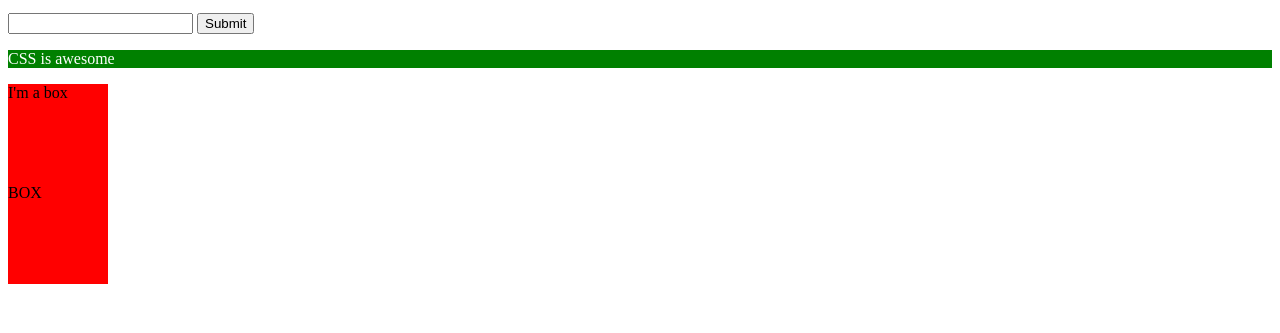
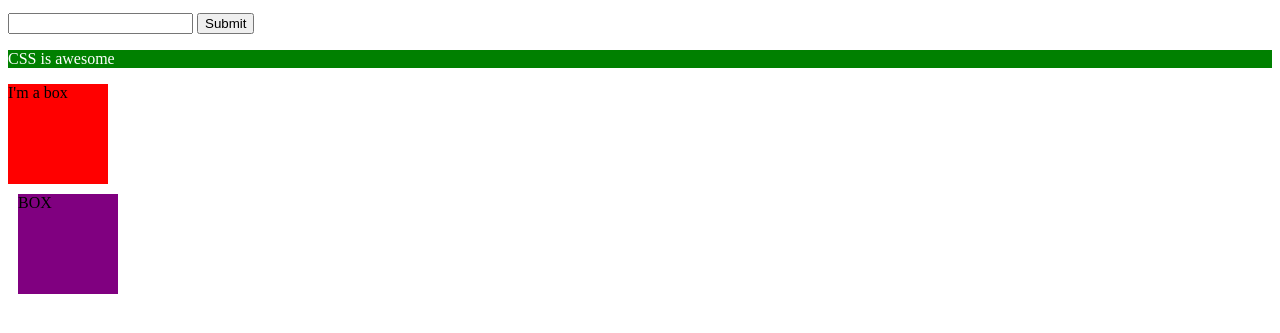
Before and after one commit to elijahram/MyFirstWebsite, a plain HTML site: page Index.html in a window 1280 px wide. Shown: the part 101-434 px from the top of the page. Drawn offline with Linux system fonts and the light colour scheme.

Commit message:
Created styles for BOX Id

```diff
--- a/style.css
+++ b/style.css
@@ -8,3 +8,7 @@ div{
     height: 100px;
     background: red;
 }
+#box{
+    margin: 10px;
+    background: purple;
+}
```
